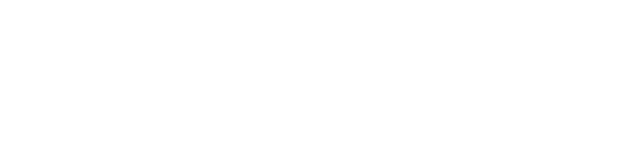
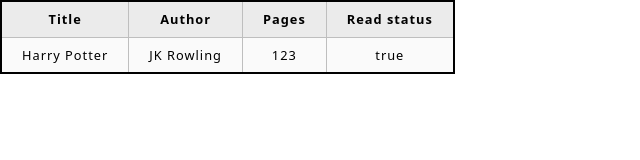
Before and after one commit to Trithereon/project-library, a plain HTML site: page index.html in a window 1280 px wide. Shown: the whole page, without its empty margins (0-640 px from the left). Drawn offline with Linux system fonts and the light colour scheme.

Commit message:
Add table template to display library

```diff
--- a/index.html
+++ b/index.html
@@ -9,6 +9,20 @@
     <script src="script.js" defer></script>
 </head>
 <body>
+    <table>
+        <tr>
+            <th>Title</th>
+            <th>Author</th>
+            <th>Pages</th>
+            <th>Read status</th>
+        </tr>
 
+        <tr>
+            <td>Harry Potter</td>
+            <td>JK Rowling</td>
+            <td>123</td>
+            <td>true</td>
+        </tr>
+    </table>
 </body>
 </html>
--- a/script.js
+++ b/script.js
@@ -20,7 +20,6 @@ function addBookToLibrary(title, author, pages, isRead) {
 
 addBookToLibrary('Harry Potter', 'JK Rowling', 123, true); // Manual test.
 console.log(myLibrary);
-
 console.log(myLibrary[0]);
 
 function displayLibrary() {
--- a/style.css
+++ b/style.css
@@ -0,0 +1,36 @@
+/* The following is copied from https://github.com/mdn/learning-area/blob/main/html/tables/basic/minimal-table.css,
+to help style my tables */
+
+table {
+  border-collapse: collapse;
+  border: 2px solid rgb(200,200,200);
+  letter-spacing: 1px;
+  font-size: 0.8rem;
+}
+
+td, th {
+  border: 1px solid rgb(190,190,190);
+  padding: 10px 20px;
+}
+
+th {
+  background-color: rgb(235,235,235);
+}
+
+td {
+  text-align: center;
+}
+
+tr:nth-child(even) td {
+  background-color: rgb(250,250,250);
+}
+
+tr:nth-child(odd) td {
+  background-color: rgb(245,245,245);
+}
+
+caption {
+  padding: 10px;
+}
+
+/* End of copied stylesheet */
```
